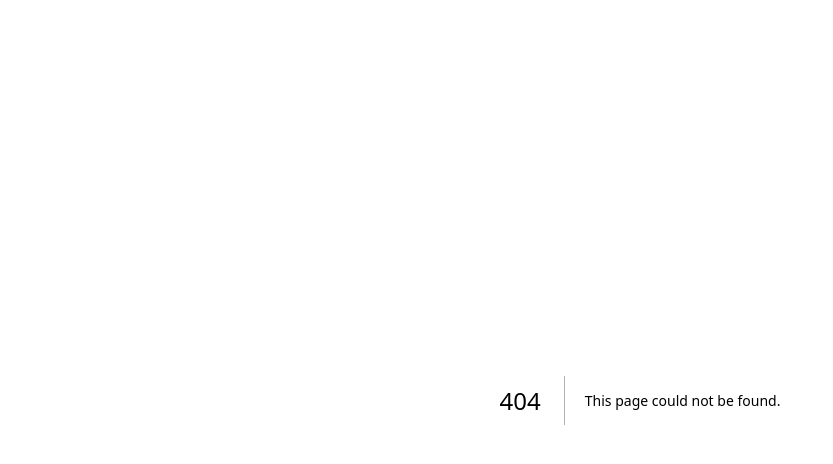
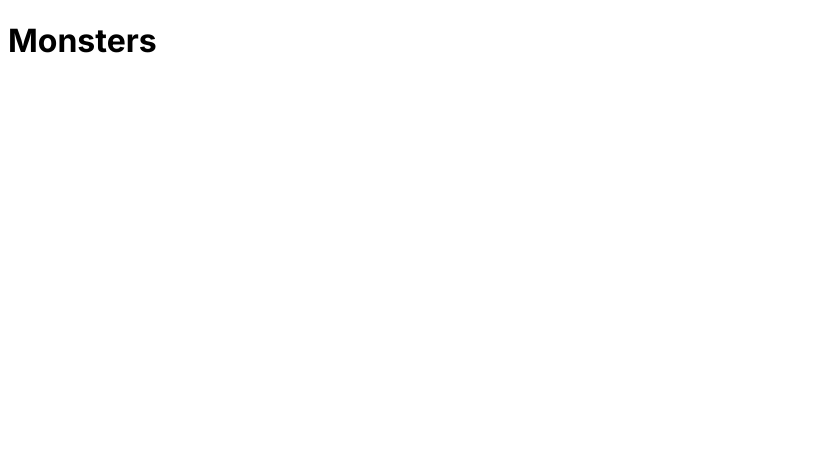
Before and after one commit to erisonn/nextjs-estudo, a Next.js app: page /monsters in a window 1280 px wide. Before the commit this address had no page. Shown: the top 464 px of the page, without its empty margins (0-833 px from the left). Built offline with nearby package versions, Linux system fonts and the light colour scheme.

Commit message:
creating routes

```diff
--- a/src/app/globals.css
+++ /dev/null
@@ -1,107 +0,0 @@
-:root {
-  --max-width: 1100px;
-  --border-radius: 12px;
-  --font-mono: ui-monospace, Menlo, Monaco, 'Cascadia Mono', 'Segoe UI Mono',
-    'Roboto Mono', 'Oxygen Mono', 'Ubuntu Monospace', 'Source Code Pro',
-    'Fira Mono', 'Droid Sans Mono', 'Courier New', monospace;
-
-  --foreground-rgb: 0, 0, 0;
-  --background-start-rgb: 214, 219, 220;
-  --background-end-rgb: 255, 255, 255;
-
-  --primary-glow: conic-gradient(
-    from 180deg at 50% 50%,
-    #16abff33 0deg,
-    #0885ff33 55deg,
-    #54d6ff33 120deg,
-    #0071ff33 160deg,
-    transparent 360deg
-  );
-  --secondary-glow: radial-gradient(
-    rgba(255, 255, 255, 1),
-    rgba(255, 255, 255, 0)
-  );
-
-  --tile-start-rgb: 239, 245, 249;
-  --tile-end-rgb: 228, 232, 233;
-  --tile-border: conic-gradient(
-    #00000080,
-    #00000040,
-    #00000030,
-    #00000020,
-    #00000010,
-    #00000010,
-    #00000080
-  );
-
-  --callout-rgb: 238, 240, 241;
-  --callout-border-rgb: 172, 175, 176;
-  --card-rgb: 180, 185, 188;
-  --card-border-rgb: 131, 134, 135;
-}
-
-@media (prefers-color-scheme: dark) {
-  :root {
-    --foreground-rgb: 255, 255, 255;
-    --background-start-rgb: 0, 0, 0;
-    --background-end-rgb: 0, 0, 0;
-
-    --primary-glow: radial-gradient(rgba(1, 65, 255, 0.4), rgba(1, 65, 255, 0));
-    --secondary-glow: linear-gradient(
-      to bottom right,
-      rgba(1, 65, 255, 0),
-      rgba(1, 65, 255, 0),
-      rgba(1, 65, 255, 0.3)
-    );
-
-    --tile-start-rgb: 2, 13, 46;
-    --tile-end-rgb: 2, 5, 19;
-    --tile-border: conic-gradient(
-      #ffffff80,
-      #ffffff40,
-      #ffffff30,
-      #ffffff20,
-      #ffffff10,
-      #ffffff10,
-      #ffffff80
-    );
-
-    --callout-rgb: 20, 20, 20;
-    --callout-border-rgb: 108, 108, 108;
-    --card-rgb: 100, 100, 100;
-    --card-border-rgb: 200, 200, 200;
-  }
-}
-
-* {
-  box-sizing: border-box;
-  padding: 0;
-  margin: 0;
-}
-
-html,
-body {
-  max-width: 100vw;
-  overflow-x: hidden;
-}
-
-body {
-  color: rgb(var(--foreground-rgb));
-  background: linear-gradient(
-      to bottom,
-      transparent,
-      rgb(var(--background-end-rgb))
-    )
-    rgb(var(--background-start-rgb));
-}
-
-a {
-  color: inherit;
-  text-decoration: none;
-}
-
-@media (prefers-color-scheme: dark) {
-  html {
-    color-scheme: dark;
-  }
-}
--- /dev/null
+++ b/src/app/items/page.tsx
@@ -0,0 +1,3 @@
+export default function Home() {
+  return <h1>Items</h1>;
+}
--- a/src/app/layout.tsx
+++ b/src/app/layout.tsx
@@ -1,4 +1,3 @@
-import './globals.css'
 import type { Metadata } from 'next'
 import { Inter } from 'next/font/google'
 
--- /dev/null
+++ b/src/app/monsters/page.tsx
@@ -0,0 +1,3 @@
+export default function Monsters() {
+    return <h1>Monsters</h1>;
+  }
--- a/src/app/page.tsx
+++ b/src/app/page.tsx
@@ -4,7 +4,7 @@
 export default function Home() {
   return (
     <main className={styles.main}>
-      <h1>HELLO WORLD!</h1>
+      <h1>Home</h1>
     </main>
   )
 }
```
